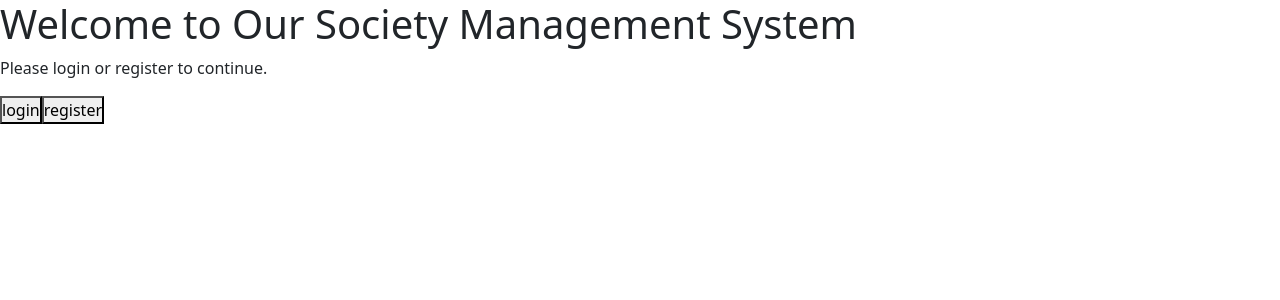
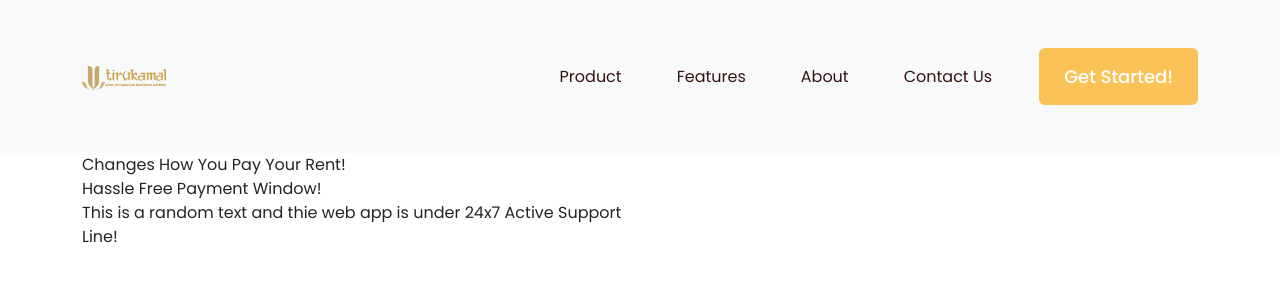
Before and after one commit to Dope-Otaku/mail-server, a React (Vite) app in the folder Client/: page / in a window 1280 px wide. Shown: the top 300 px of the page. Built offline with nearby package versions, Linux system fonts and the light colour scheme.

Commit message:
created the landing page navbar section

```diff
--- a/Client/index.html
+++ b/Client/index.html
@@ -6,8 +6,13 @@
     <!-- Bootstrap css -->
     <link href="https://cdn.jsdelivr.net/npm/bootstrap@5.3.3/dist/css/bootstrap.min.css" rel="stylesheet" integrity="sha384-QWTKZyjpPEjISv5WaRU9OFeRpok6YctnYmDr5pNlyT2bRjXh0JMhjY6hW+ALEwIH" crossorigin="anonymous">
     <!-- group css -->
+    <link rel="stylesheet" href="./src/index.css">
     <!-- AOS Animate -->
+    <link href="https://unpkg.com/aos@2.3.1/dist/aos.css" rel="stylesheet">
     <!-- Box icons css -->
+    <link href='https://unpkg.com/boxicons@2.1.4/css/boxicons.min.css' rel='stylesheet'>
+
+    <!-- meta links -->
     <meta name="viewport" content="width=device-width, initial-scale=1.0" />
     <title>Apartment Maintenance App</title>
   </head>
--- a/Client/src/components/LandingPage.jsx
+++ b/Client/src/components/LandingPage.jsx
@@ -1,9 +1,81 @@
 // LandingPage.js
+import logoUrl from "../assets/Logo.svg";
+import "../css/LandingPage.css";
 
 const LandingPage = () => {
   return (
-    <div>
-      <h1>Welcome to Our Society Management System</h1>
+    // Brand Section
+
+    <>
+      {/* Navbar Section */}
+      <nav className="navbar navbar-expand-lg bg-body-tertiary">
+        <div className="container">
+          <a className="navbar-brand" href="/">
+            <img
+              src={logoUrl}
+              alt="tirukamal logo"
+              height="auto"
+              width="100px"
+            />
+          </a>
+          <button
+            className="navbar-toggler shadow-none"
+            type="button"
+            data-bs-toggle="collapse"
+            data-bs-target="#navbarNav"
+            aria-controls="navbarNav"
+            aria-expanded="false"
+            aria-label="Toggle navigation"
+          >
+            <i className="bx bx-menu"></i>
+          </button>
+          <div className="collapse navbar-collapse" id="navbarNav">
+            <div className="navbar-nav ms-auto">
+              <a className="nav-link active" aria-current="page" href="#">
+                Product
+              </a>
+              <a className="nav-link" href="#">
+                Features
+              </a>
+              <a className="nav-link" href="#">
+                About
+              </a>
+              <a className="nav-link " href="#">
+                Contact Us
+              </a>
+            </div>
+            <a href="#" className="btn btn-primary shadow-none">
+              Get Started!
+            </a>
+          </div>
+        </div>
+      </nav>
+
+      {/* // Hero Section */}
+      <div className="hero">
+        <div className="container">
+          <div className="row">
+            <div className="col-md-6">
+              <div className="copy">
+                <div className="text-label">Changes How You Pay Your Rent!</div>
+              </div>
+              <div className="text-hero-bold">Hassle Free Payment Window!</div>
+              <div className="text-hero-regular">
+                This is a random text and thie web app is under 24x7 Active
+                Support Line!
+              </div>
+            </div>
+          </div>
+        </div>
+      </div>
+    </>
+  );
+};
+
+export default LandingPage;
+
+{
+  /* <h1>Welcome to Our Society Management System</h1>
       <p>Please login or register to continue.</p>
       <button
         onClick={() => {
@@ -18,9 +90,5 @@ const LandingPage = () => {
         }}
       >
         register
-      </button>
-    </div>
-  );
-};
-
-export default LandingPage;
+      </button> */
+}
--- /dev/null
+++ b/Client/src/css/LandingPage.css
@@ -0,0 +1,104 @@
+/* google fonts */
+@import url('https://fonts.googleapis.com/css2?family=El+Messiri:wght@400;500;600;700&family=Inter:wght@100;300;400;500;700;800;900&family=Poppins:ital,wght@0,100;0,200;0,300;0,400;0,500;0,600;0,700;0,800;0,900;1,100;1,200;1,300;1,400;1,500;1,600;1,700;1,800;1,900&display=swap');
+
+
+
+:root{
+    /* color styles */
+    --primary: #fbc257;
+    --primary-light: #fccc73;
+    --dark-brown: #341413;
+    --gray-1: #798092;
+    --gray-2: #e6e6ed;
+    --white: #ffffff;
+
+    /* font size desktop */
+    --header-1: 64px;
+    --header-2: 48px;
+    --header-3: 42px;
+    --header-4: 32px;
+
+    --text-medium: 18px;
+    --text-regular: 16px;
+    --text-light: 13px;
+
+    /* font weight  */
+    --font-weight-bold: 700;
+    --font-weight-semi-bold: 600;
+    --font-weight-medium: 500;
+    --font-weight-regular: 400;
+    --font-weight-light: 300;
+}
+
+body{
+    font-family: 'poppins', sans-serif;
+}
+
+
+/* button primary */
+
+.btn{
+    padding: 15px 25px;
+    border-radius: 6px;
+    font-size: var(--text-medium);
+    font-weight: var(--font-weight-medium);
+    border: none;
+}
+
+.btn-primary{
+    background-color: var(--primary);
+}
+
+.btn-primary:focus {
+    background-color: var(--primary-light);
+}
+
+.btn-primary:hover {
+    background-color: var(--primary-light);
+}
+
+/* button secondary */
+
+.btn-secondary{
+    background-color: var(--gray-2);
+    color: var(--gray-1)
+}
+
+.btn-secondary:focus{
+    background-color: var(--white);
+    box-shadow: 0px 4px 19px rgba(0, 0, 0, 0.5) !important;
+    color: var(--gray-1);
+}
+
+.btn-secondary:hover{
+    background-color: var(--white) !important;
+    box-shadow: 0px 4px 19px rgba(0, 0, 0, 0.5) !important;
+    color: var(--gray-1);
+}
+
+/* navbar */
+
+.navbar-brand img{
+    padding-right: 16px;
+}
+
+.navbar-brand span{
+    font-size: var(--text-medium);
+    font-weight: var(--font-weight-medium);
+    color: var(--dark-brown);
+}
+
+.navbar{
+    padding: 48px 0;
+}
+
+a.nav-link{
+    margin-right: 39px;
+    font-size: var(--text-regular);
+    font-weight: var(--font-weight-regular);
+    color: var(--dark-brown) !important;
+}
+
+
+
+/* hero css */
```
Also changed, not shown: Client/src/assets/Logo.svg (added).
